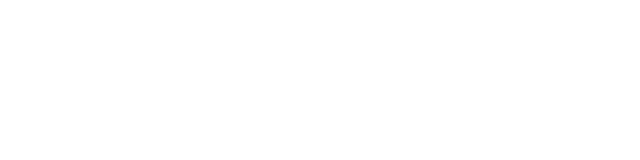
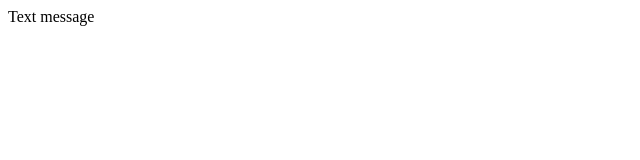
Before and after one commit to shutsugan/training-vue-basics, a Vue app: page / in a window 1280 px wide. Shown: the top 160 px of the page, without its empty margins (0-640 px from the left). Built offline with nearby package versions, Linux system fonts and the light colour scheme.

Commit message:
chore(firstcomponent): add solution

```diff
--- a/src/App.vue
+++ b/src/App.vue
@@ -1,10 +1,15 @@
 <template>
-  <div id="app"></div>
+  <div id="app">
+    <first-component message="Text message" />
+  </div>
 </template>
 
 <script>
+import FirstComponent from "./components/FirstComponent";
+
 export default {
   name: "App",
+  components: { FirstComponent },
 };
 </script>
 
--- /dev/null
+++ b/src/components/FirstComponent/index.vue
@@ -0,0 +1,16 @@
+<template>
+  <div class="first-component">{{ message }}</div>
+</template>
+
+<script>
+export default {
+  props: {
+    message: {
+      type: String,
+      default: "",
+    },
+  },
+};
+</script>
+
+<style></style>
```
Also changed, not shown: 1 other file (tests, documents, lock files or other folders).
